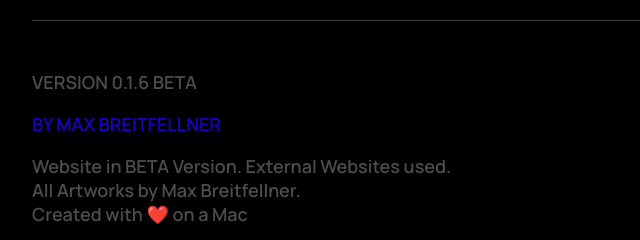
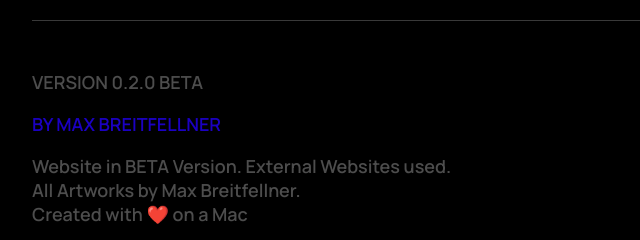
Before and after one commit to gitsiterc/RCS, a plain HTML site: page home.html in a window 1280 px wide. Shown: the part 2088-2328 px from the top of the page, 288-928 px from the left. Drawn offline with Linux system fonts and the light colour scheme; sample sign-in values are in the browser's storage.

Commit message:
Update home.html

```diff
--- a/home.html
+++ b/home.html
@@ -77,7 +77,7 @@
             </section>
             <div class="line"></div>
             <section class="footer">
-                <p class="text">VERSION 0.1.6 BETA </p><p class="text-accent">BY MAX BREITFELLNER</p><p class="text">Website in BETA Version. External Websites used. <br>All Artworks by Max Breitfellner.<br>Created with ❤️ on a Mac<br><br></p>
+                <p class="text">VERSION 0.2.0 BETA </p><p class="text-accent">BY MAX BREITFELLNER</p><p class="text">Website in BETA Version. External Websites used. <br>All Artworks by Max Breitfellner.<br>Created with ❤️ on a Mac<br><br></p>
             </section>
     </body>
 </html>
```
